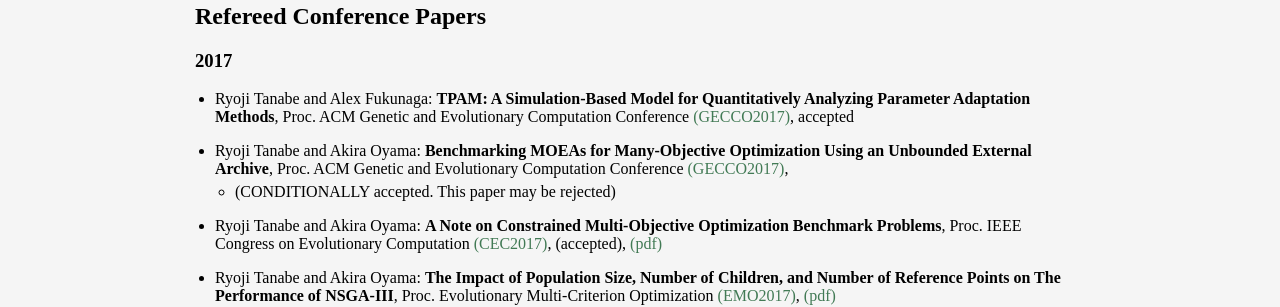
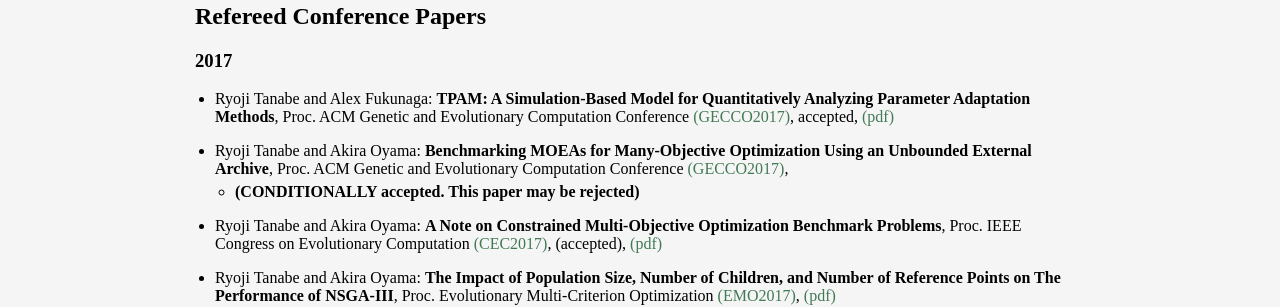
Before and after one commit to ryojitanabe/ryojitanabe.github.io, a Jekyll site: the page built from publication.md, in a window 1280 px wide. Shown: the part 264-571 px from the top of the page. Built offline with Jekyll 4.4.1, drawn with Linux system fonts in a browser that asks for light colours.

Commit message:
add our gecco2017-enum-track paper

```diff
--- a/publication.md
+++ b/publication.md
@@ -13,10 +13,10 @@
 
 ### 2017
 
-*  Ryoji Tanabe and Alex Fukunaga: **TPAM: A Simulation-Based Model for Quantitatively Analyzing Parameter Adaptation Methods**, Proc. ACM Genetic and Evolutionary Computation Conference [(GECCO2017)](http://gecco-2017.sigevo.org/), accepted
+*  Ryoji Tanabe and Alex Fukunaga: **TPAM: A Simulation-Based Model for Quantitatively Analyzing Parameter Adaptation Methods**, Proc. ACM Genetic and Evolutionary Computation Conference [(GECCO2017)](http://gecco-2017.sigevo.org/), accepted, [(pdf)](pdf/tf-gecco2017.pdf)
 
 * Ryoji Tanabe and Akira Oyama: **Benchmarking MOEAs for Many-Objective Optimization Using an Unbounded External Archive**, Proc. ACM Genetic and Evolutionary Computation Conference [(GECCO2017)](http://gecco-2017.sigevo.org/),
-  * (CONDITIONALLY accepted. This paper may be rejected)
+  * **(CONDITIONALLY accepted. This paper may be rejected)**
 
 * Ryoji Tanabe and Akira Oyama: **A Note on Constrained Multi-Objective Optimization Benchmark Problems**, Proc. IEEE Congress on Evolutionary Computation [(CEC2017)](http://www.cec2017.org/), (accepted), [(pdf)](pdf/to-cec2017.pdf)
 
```
Also changed, not shown: 1 other file.
